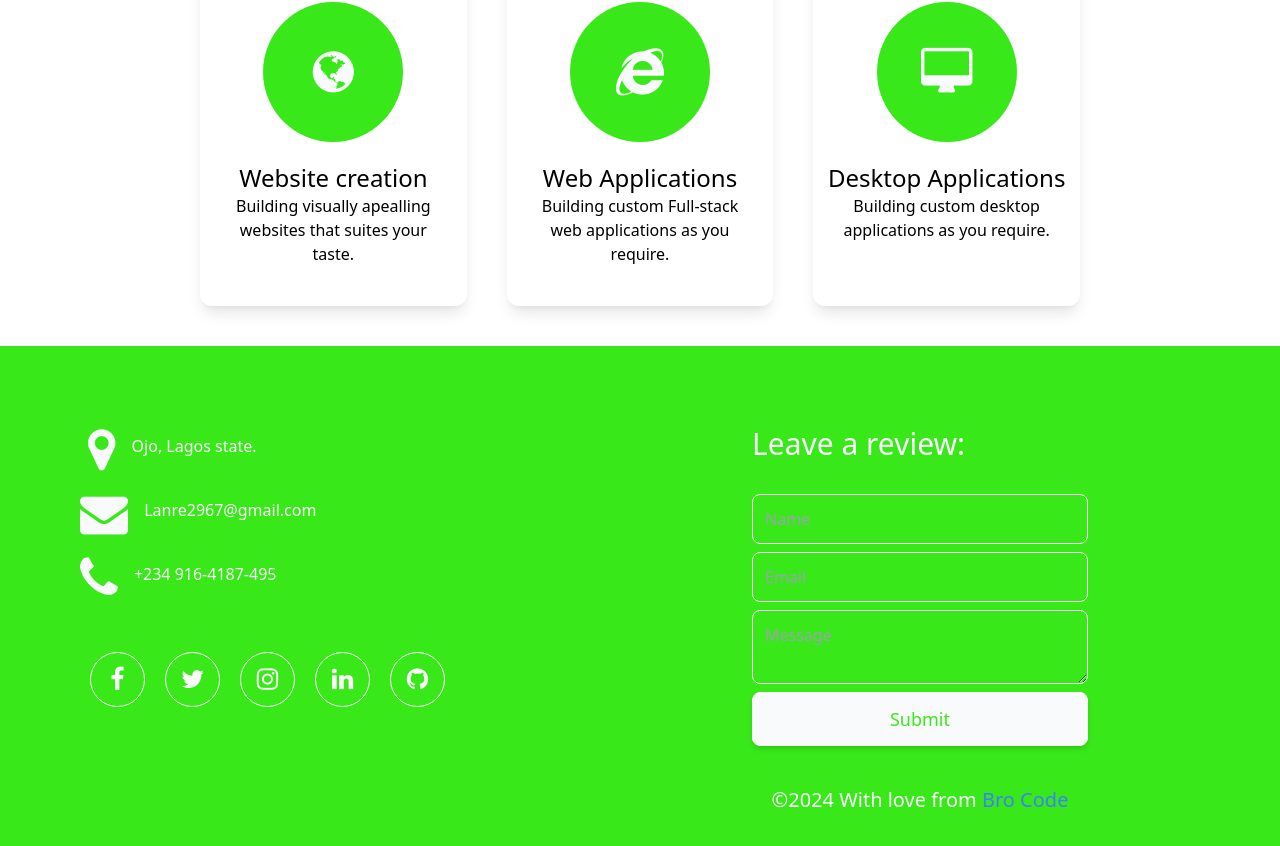
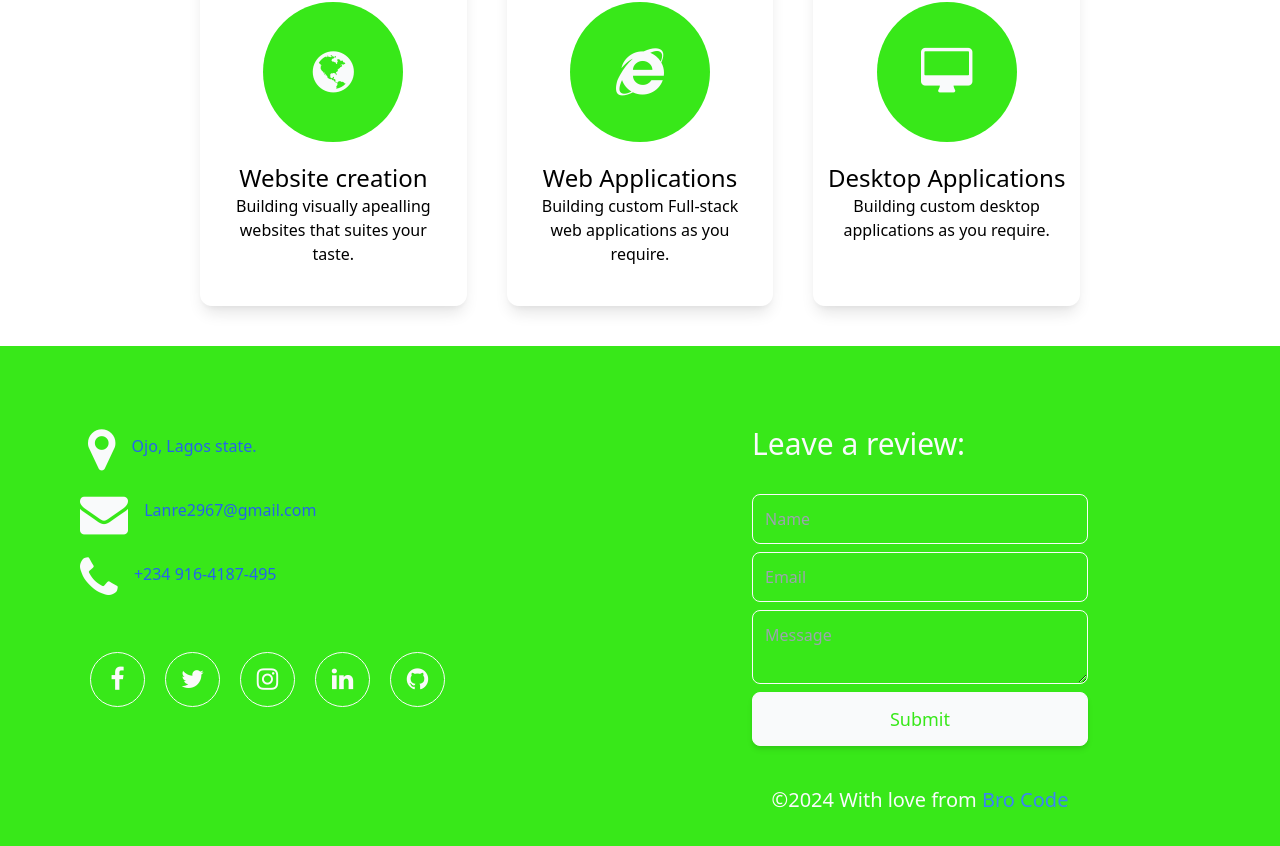
Before and after one commit to Lanre290/portfolio, a React (Vite) app: page / in a window 1280 px wide. Shown: the part 2189-3035 px from the top of the page. Built offline with nearby package versions, Linux system fonts and the light colour scheme.

Commit message:
minor fixes

```diff
--- a/src/components/footer.tsx
+++ b/src/components/footer.tsx
@@ -3,13 +3,13 @@ function Footer(){
         <div id="contact" className="w-full p-3 sm:p-20 md:p-20 py-20 flex flex-col lg:flex-row sm:flex-row md:flex-row justify-between" style={{backgroundColor: '#38e819'}}>
             <div className="w-5/6 md:w-1/4 sm:w-5/6">
                 <div className="flex-row flex text-gray-50 mb-4">
-                    <div className="text-2xl sm:text-3xl md:text-3xl lg:text-5xl flex items-center justify-center mr-3 ml-2"><i className="fa fa-map-marker"></i></div>&nbsp;<a href="https://www.google.com/maps?q=6.45986751613623, 3.3009555399506376" target="_blank" className="mt-2">Ojo, Lagos state.</a>
+                    <div className="text-2xl sm:text-3xl md:text-3xl lg:text-5xl flex items-center justify-center mr-3 ml-2"><i className="fa fa-map-marker"></i></div>&nbsp;<a href="https://www.google.com/maps?q=6.45986751613623, 3.3009555399506376" target="_blank" className="mt-2 text-blue-600">Ojo, Lagos state.</a>
                 </div>
                 <div className="flex-row flex text-gray-50 mb-4">
-                    <div className="text-2xl sm:text-3xl md:text-3xl lg:text-5xl flex items-center justify-center mr-3"><i className="fa fa-envelope"></i></div>&nbsp; <a href="mailto:lanre2967@gmail.com" className="mt-2">Lanre2967@gmail.com</a>
+                    <div className="text-2xl sm:text-3xl md:text-3xl lg:text-5xl flex items-center justify-center mr-3"><i className="fa fa-envelope"></i></div>&nbsp; <a href="mailto:lanre2967@gmail.com" className="mt-2 text-blue-600">Lanre2967@gmail.com</a>
                 </div>
                 <div className="flex-row flex text-gray-50 mb-4">
-                    <div className="text-2xl sm:text-3xl md:text-3xl lg:text-5xl flex items-center justify-center mr-3"><i className="fa fa-phone"></i></div>&nbsp; <a href="tel:+2349164187495" className="mt-2">+234 916-4187-495</a>
+                    <div className="text-2xl sm:text-3xl md:text-3xl lg:text-5xl flex items-center justify-center mr-3"><i className="fa fa-phone"></i></div>&nbsp; <a href="tel:+2349164187495" className="mt-2 text-blue-600">+234 916-4187-495</a>
                 </div>
                 <div className="flex flex-row mt-10 m-auto">
                     <a target='_blank' href="https://web.facebook.com/profile.php?id=100083136165965" className="footer-social-links"><i className="fa fa-facebook"></i></a>
```
